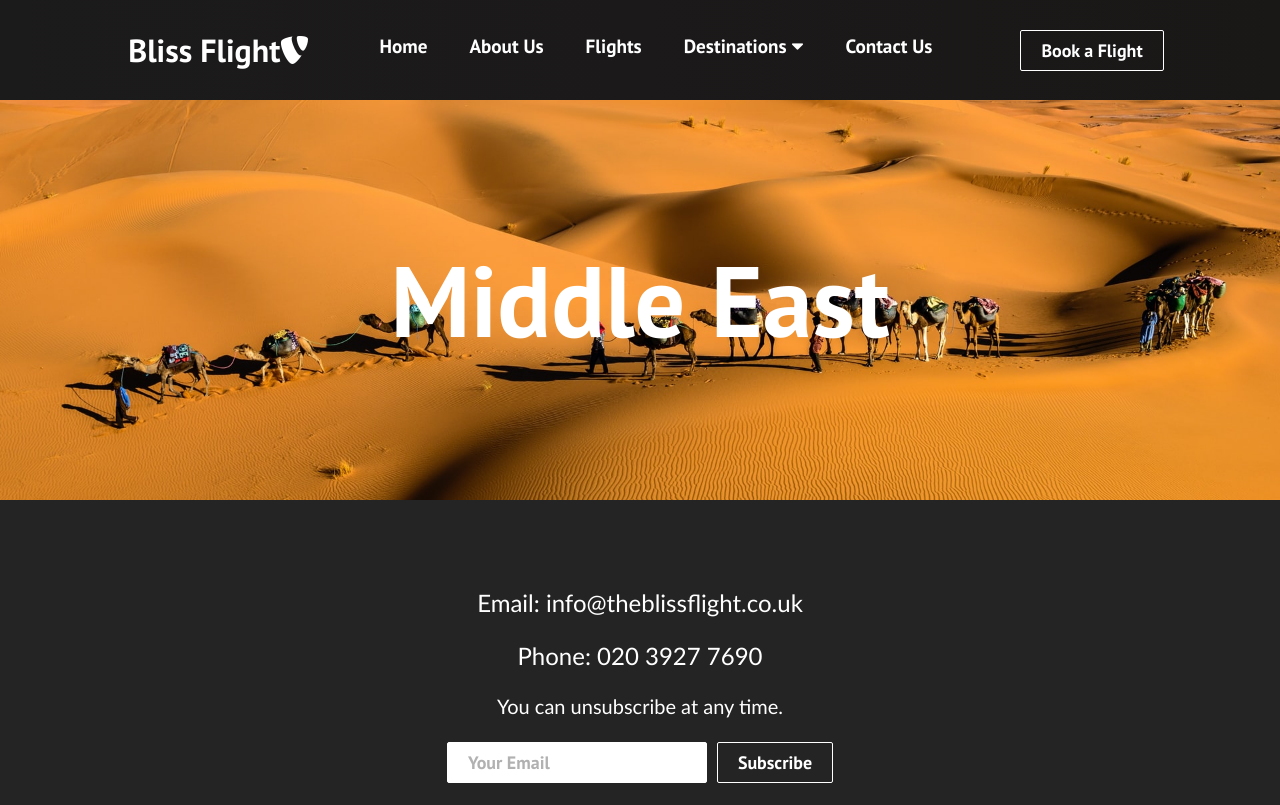
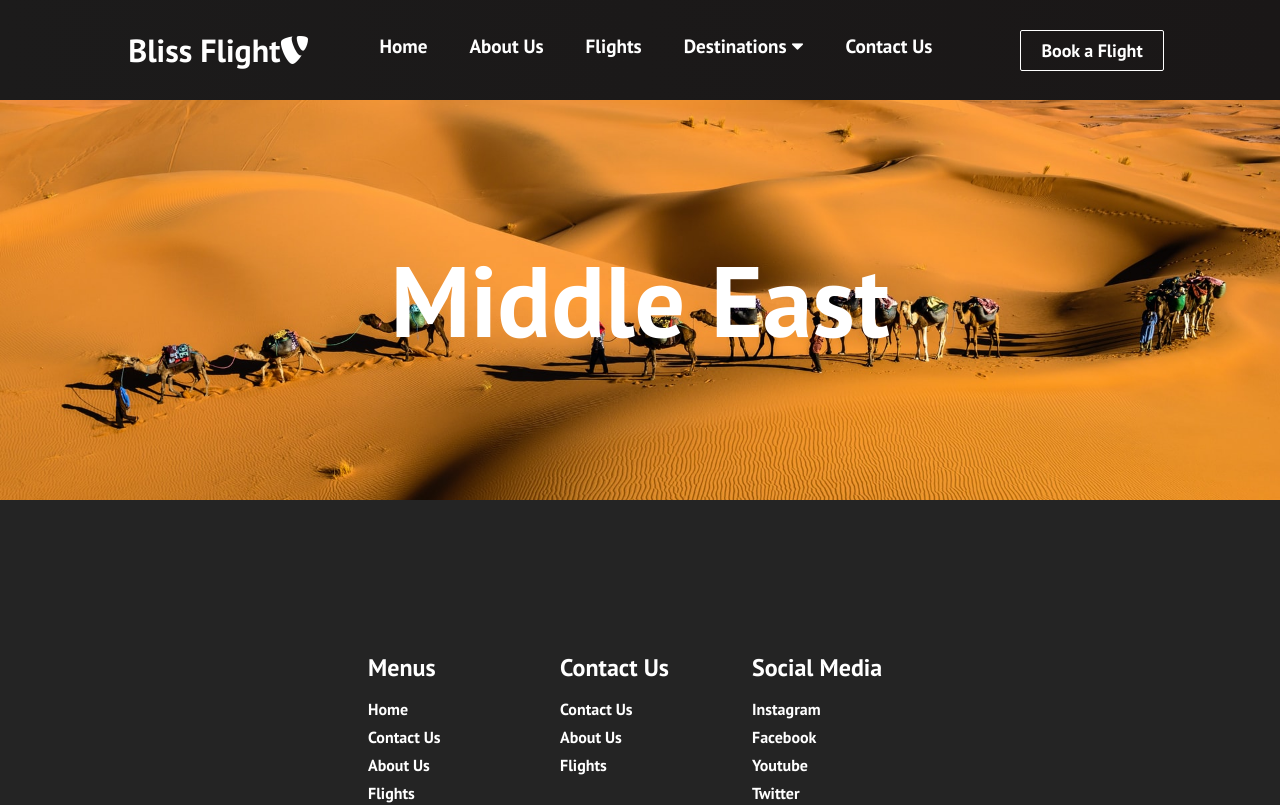
Before and after one commit to hacktonow/web-project, a React (Create React App) app: page /middle_east in a window 1280 px wide. Shown: the top 805 px of the page. Built offline with nearby package versions, Linux system fonts and the light colour scheme; the HTML template or start-up script is replaced by a standard one.

Commit message:
before_dashboard

```diff
--- a/package.json
+++ b/package.json
@@ -8,6 +8,7 @@
     "@emotion/react": "^11.9.0",
     "@emotion/styled": "^11.8.1",
     "@material-ui/core": "^4.12.4",
+    "@material-ui/icons": "^4.11.3",
     "@mui/icons-material": "^5.8.4",
     "@mui/joy": "^5.0.0-alpha.32",
     "@mui/lab": "^5.0.0-alpha.86",
--- a/src/components/Footer.css
+++ b/src/components/Footer.css
@@ -135,6 +135,7 @@
 .website-rights {
   color: #fff;
   margin-bottom: 16px;
+
 }
 
 @media screen and (max-width: 820px) {
--- a/src/components/Footer.js
+++ b/src/components/Footer.js
@@ -7,28 +7,9 @@ function Footer() {
   return (
     <div className='footer-container'>
       <section className='footer-subscription'>
-        <p className='footer-subscription-heading'>
-        Email: info@theblissflight.co.uk
-        </p>
-        <p className='footer-subscription-heading'>
-         Phone: 020 3927 7690
-        </p>
-        <p className='footer-subscription-text'>
-          You can unsubscribe at any time.
-        </p>
-        <div className='input-areas'>
-          <form>
-            <input
-              className='footer-input'
-              name='email'
-              type='email'
-              placeholder='Your Email'
-            />
-            <Button buttonStyle='btn--outline'>Subscribe</Button>
 
-          </form>
 
-        </div>
+
 
       </section>
       <div class='footer-links'>
@@ -60,6 +41,7 @@ function Footer() {
             <Link to='/'>Twitter</Link>
           </div>
         </div>
+
       </div>
       <section class='social-media'>
         <div class='social-media-wrap'>
```
Also changed, not shown: 33 other files (tests, documents, lock files or other folders).
